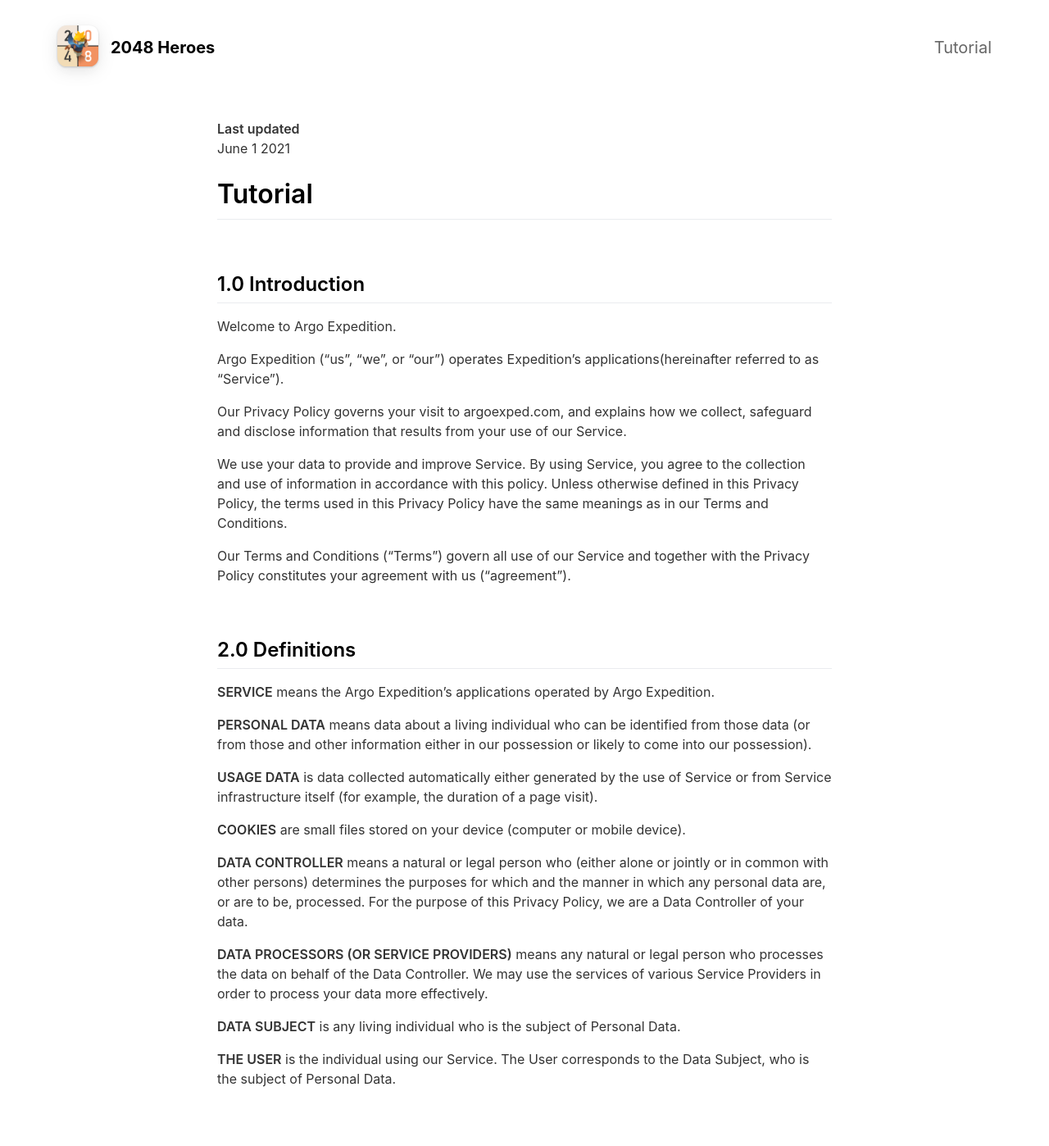
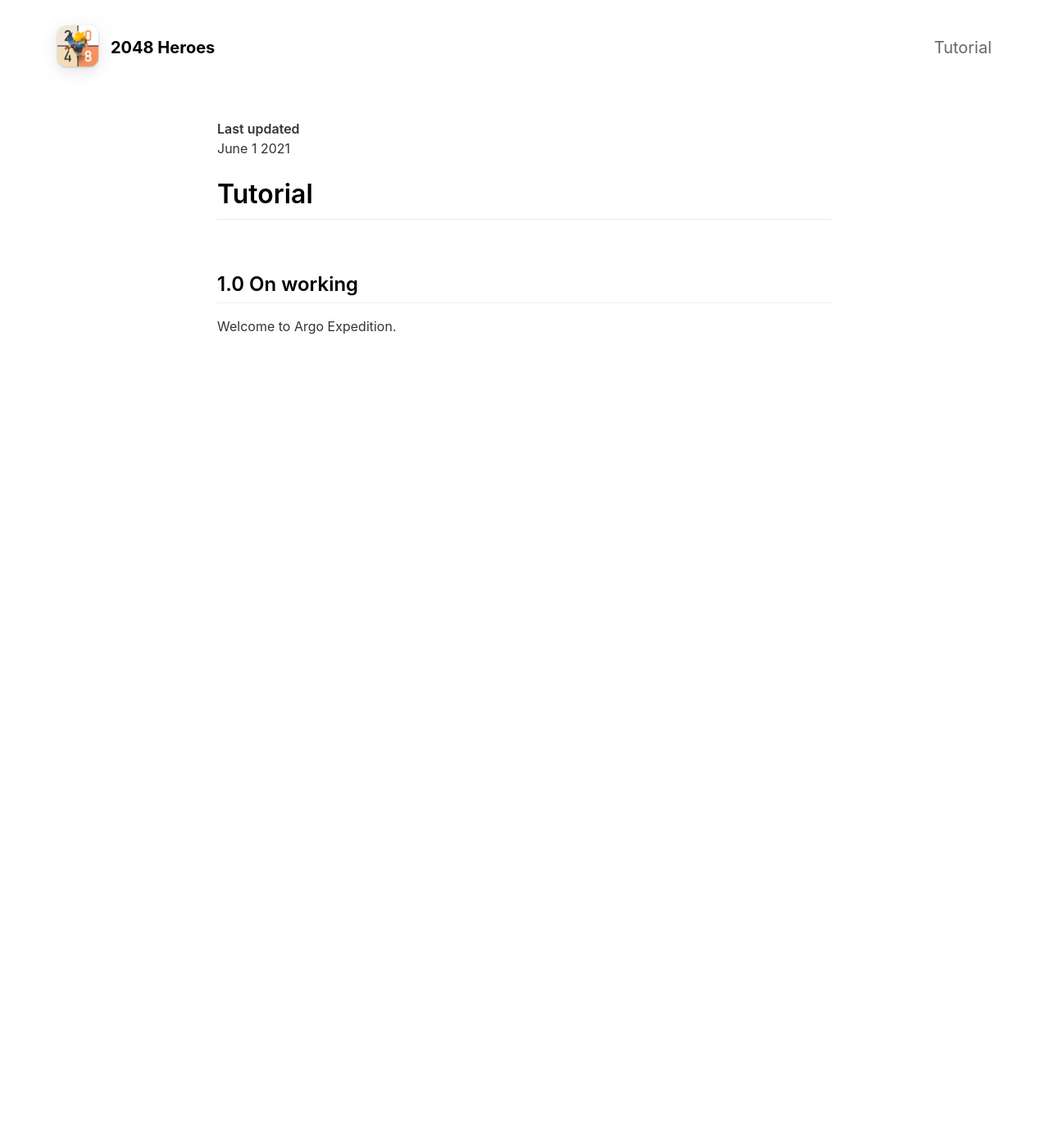
Before and after one commit to ArgoExped/Frozen-Arts, a Jekyll site: the page built from _pages/tutorial.md, in a window 1280 px wide. Shown: the whole page at 82% size. Built offline with Jekyll 4.4.1, drawn with Linux system fonts in a browser that asks for light colours; nearby versions of some CDN libraries; after the commit the page ends 900 px from its top, so only the background shows below that.

Commit message:
on working!

```diff
--- a/_pages/tutorial.md
+++ b/_pages/tutorial.md
@@ -11,32 +11,5 @@ June 1 2021
 
 <br>
 
-## 1.0 Introduction
+## 1.0 On working
 Welcome to Argo Expedition.
-
-Argo Expedition (“us”, “we”, or “our”) operates Expedition's applications(hereinafter referred to as “Service”).
-
-Our Privacy Policy governs your visit to argoexped.com, and explains how we collect, safeguard and disclose information that results from your use of our Service.
-
-We use your data to provide and improve Service. By using Service, you agree to the collection and use of information in accordance with this policy. Unless otherwise defined in this Privacy Policy, the terms used in this Privacy Policy have the same meanings as in our Terms and Conditions.
-
-Our Terms and Conditions (“Terms”) govern all use of our Service and together with the Privacy Policy constitutes your agreement with us (“agreement”).
-
-<br>
-
-## 2.0 Definitions
-**SERVICE** means the Argo Expedition's applications operated by Argo Expedition.
-
-**PERSONAL DATA** means data about a living individual who can be identified from those data (or from those and other information either in our possession or likely to come into our possession).
-
-**USAGE DATA** is data collected automatically either generated by the use of Service or from Service infrastructure itself (for example, the duration of a page visit).
-
-**COOKIES** are small files stored on your device (computer or mobile device).
-
-**DATA CONTROLLER** means a natural or legal person who (either alone or jointly or in common with other persons) determines the purposes for which and the manner in which any personal data are, or are to be, processed. For the purpose of this Privacy Policy, we are a Data Controller of your data.
-
-**DATA PROCESSORS (OR SERVICE PROVIDERS)** means any natural or legal person who processes the data on behalf of the Data Controller. We may use the services of various Service Providers in order to process your data more effectively.
-
-**DATA SUBJECT** is any living individual who is the subject of Personal Data.
-
-**THE USER** is the individual using our Service. The User corresponds to the Data Subject, who is the subject of Personal Data.
```
